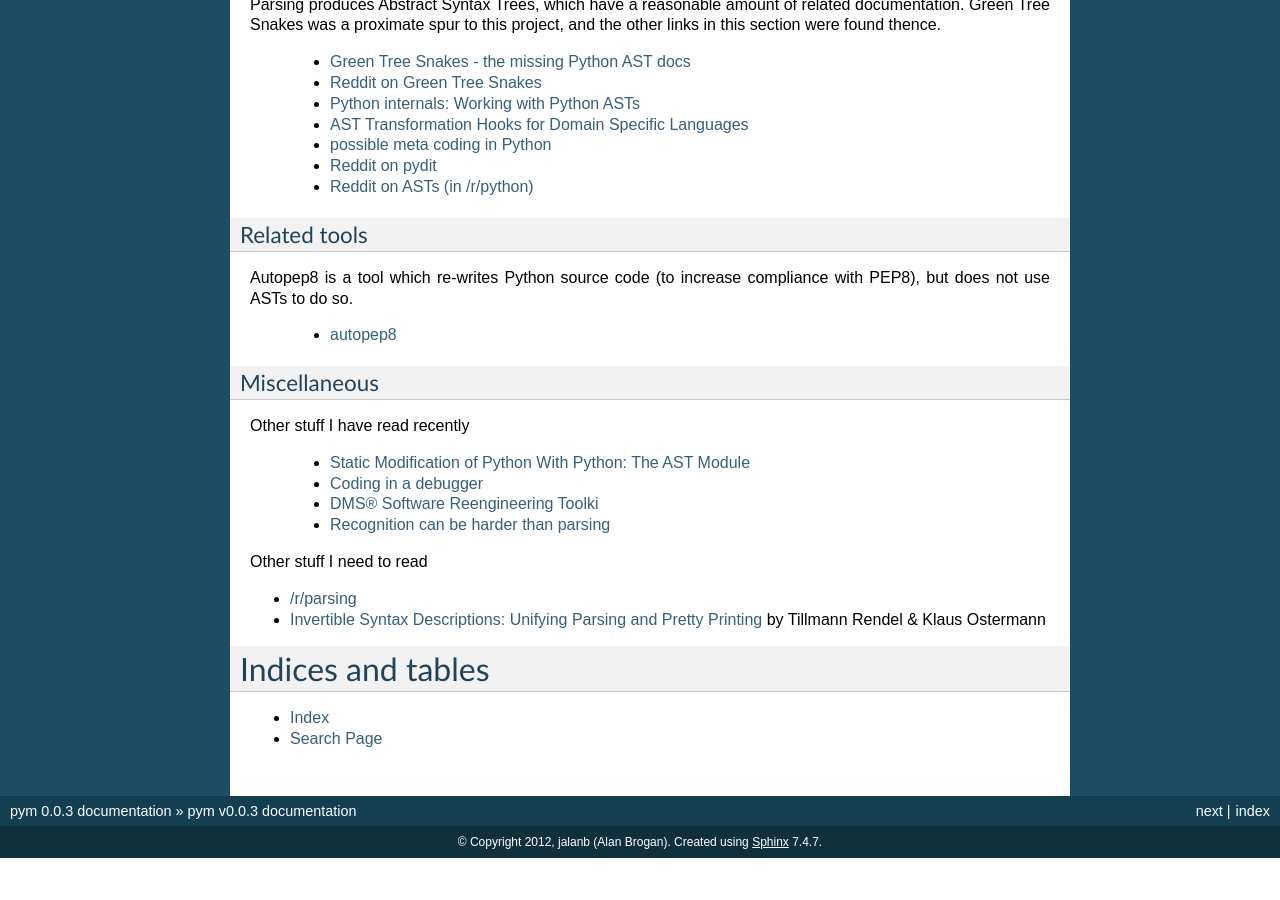
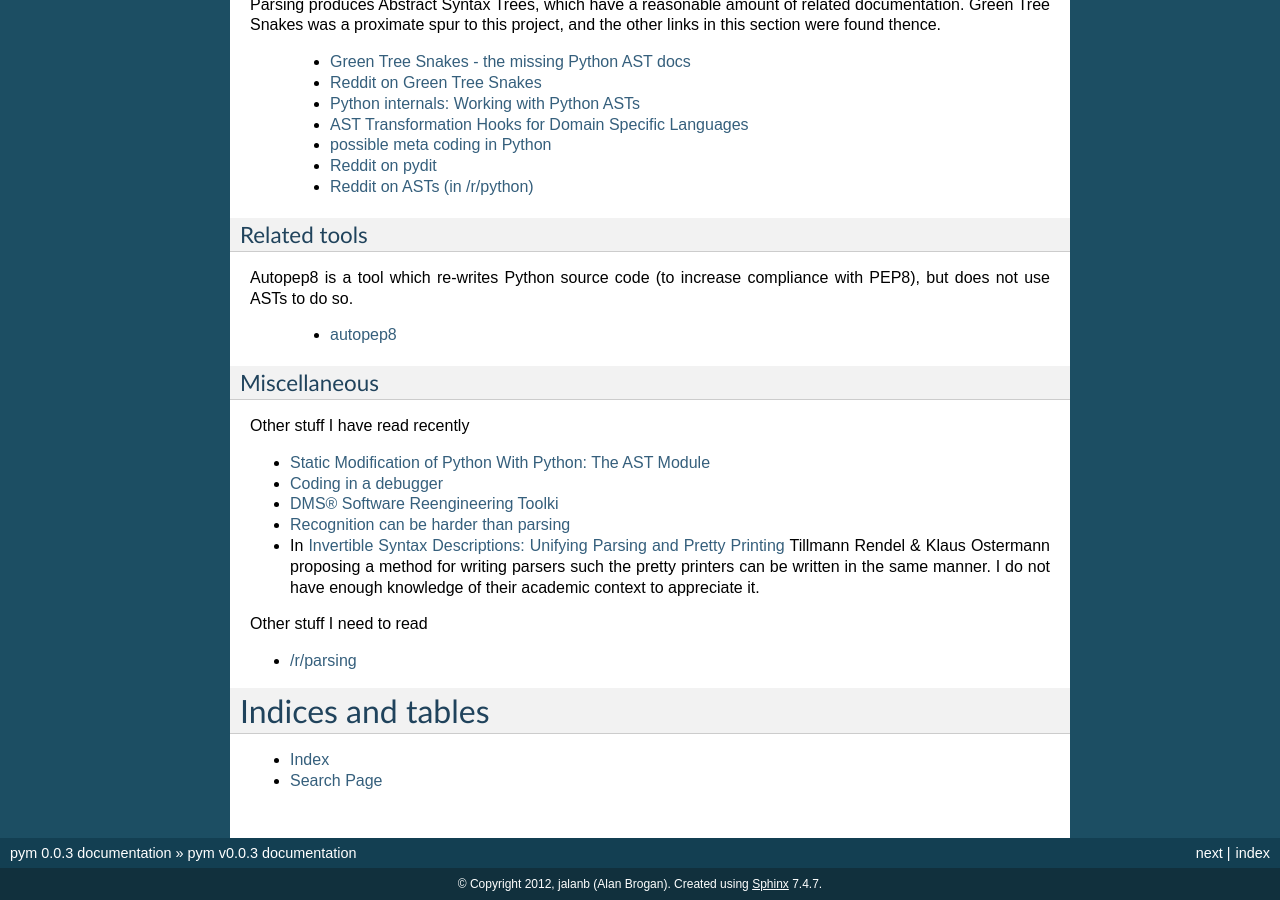
Before and after one commit to jalanb/pym, a Sphinx documentation site: the page built from docs/index.rst, in a window 1280 px wide and 900 px high, scrolled down 848 px. Built offline with Sphinx 7.4.7, drawn with Linux system fonts in a browser that asks for light colours; formulas are drawn with MathJax 3; before the commit the page ends 1706 px from its top, so only the background shows below that.

Commit message:
Read the Rendel & Ostermann paper

```diff
--- a/docs/index.rst
+++ b/docs/index.rst
@@ -65,15 +65,15 @@ Miscellaneous
 
 Other stuff I have read recently
 
-  * `Static Modification of Python With Python: The AST Module <http://blueprintforge.com/blog/2012/02/27/static-modification-of-python-with-python-the-ast-module/>`_
-  * `Coding in a debugger <http://msinilo.pl/blog/?p=965>`_
-  * `DMS® Software Reengineering Toolki <http://www.semanticdesigns.com/Products/DMS/DMSToolkit.html>`_
-  * `Recognition can be harder than parsing <http://www.academia.edu/798690/Recognition_can_be_harder_than_parsing>`_
+* `Static Modification of Python With Python: The AST Module <http://blueprintforge.com/blog/2012/02/27/static-modification-of-python-with-python-the-ast-module/>`_
+* `Coding in a debugger <http://msinilo.pl/blog/?p=965>`_
+* `DMS® Software Reengineering Toolki <http://www.semanticdesigns.com/Products/DMS/DMSToolkit.html>`_
+* `Recognition can be harder than parsing <http://www.academia.edu/798690/Recognition_can_be_harder_than_parsing>`_
+* In `Invertible Syntax Descriptions: Unifying Parsing and Pretty Printing <http://www.informatik.uni-marburg.de/~rendel/unparse/rendel10invertible.pdf>`_ Tillmann Rendel & Klaus Ostermann proposing a method for writing parsers such the pretty printers can be written in the same manner. I do not have enough knowledge of their academic context to appreciate it.
 
 Other stuff I need to read
 
 * `/r/parsing <http://www.reddit.com/r/parsing/>`_
-* `Invertible Syntax Descriptions: Unifying Parsing and Pretty Printing <http://www.informatik.uni-marburg.de/~rendel/unparse/rendel10invertible.pdf>`_ by Tillmann Rendel & Klaus Ostermann
 
 Indices and tables
 ==================
```
